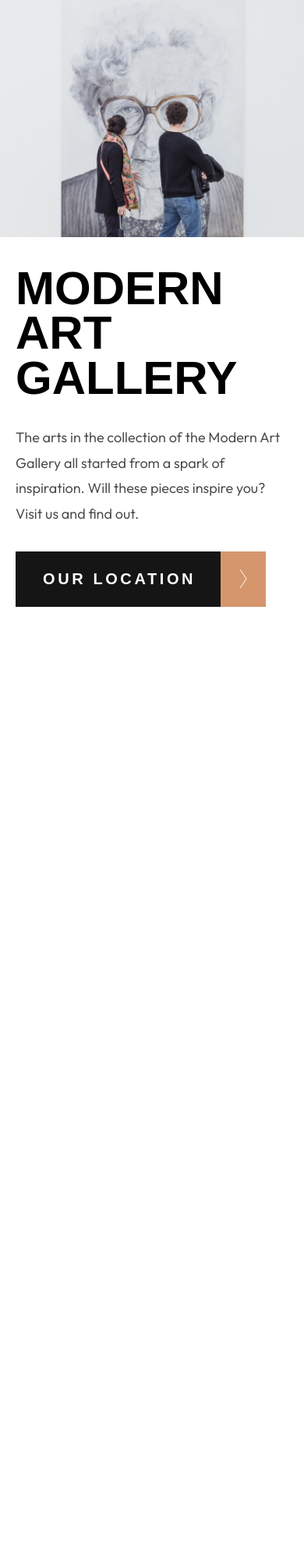
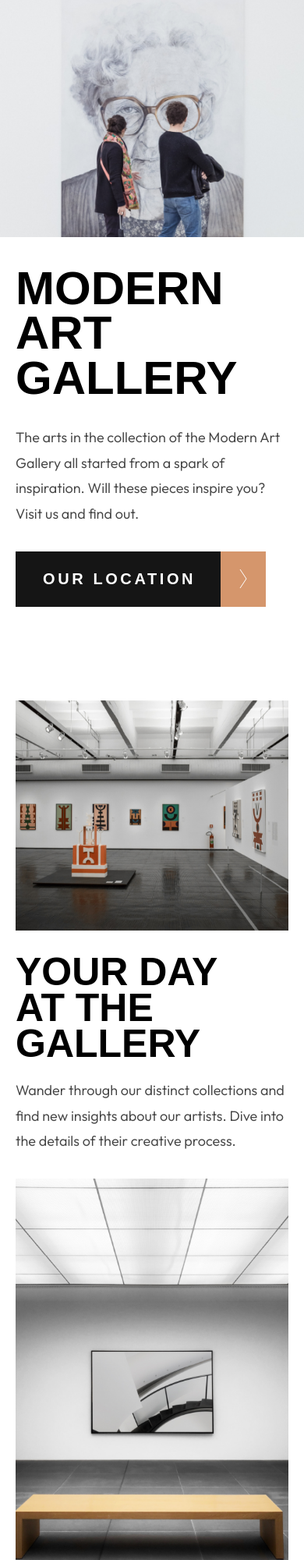
Before and after one commit to alvarobarrenadev/modern-art-gallery, a website built with Vite: page index.html in a window 390 px wide. Shown: the top 2000 px of the page at 78% size. Before the commit the page ends 898 px from the top, so only its background shows below. Built offline with nearby package versions, Linux system fonts and the light colour scheme; a web font is replaced by a local one.

Commit message:
Hero collection responsive finished

```diff
--- a/index.html
+++ b/index.html
@@ -53,6 +53,29 @@
         </div>
       </div>
     </header>
+
+    <main>
+      <div class="hero">
+        <div class="hero__collection">
+          <img src="img/gallery1.png" class="hero__collection--img" alt="Modern Art Gallery Hero Image 1">
+
+          <div class="hero__collection_description">
+            <h2 class="hero__collection_description--title">Your Day <br>at the Gallery</h2>
+            <p class="hero__collection_description--subtitle">Wander through our distinct collections and find new insights about our artists. Dive into the details of their creative process.</p>
+          </div>
+        </div>
+
+        <div class="hero__container">
+          <img src="img/gallery2.png" class="hero__container--img1" alt="Modern Art Gallery Hero Image 2">
+          <img src="img/gallery3.png" class="hero__container--img2" alt="Modern Art Gallery Hero Image 3">
+
+          <div class="hero__container_gallery">
+            <h3 class="hero__container_gallery--title">Come & Be Inspired</h3>
+            <p class="hero__container_gallery--description">We're excited to welcome you to our gallery and see how our collections influence you.</p>
+          </div>
+        </div>
+      </div>
+    </main>
     <script type="module" src="src/js/main.js"></script>
   </body>
 </html>
--- a/src/sass/layout/_header.scss
+++ b/src/sass/layout/_header.scss
@@ -53,6 +53,7 @@
             flex-direction: column;
             margin-top: 20rem;
             margin-right: 8rem;
+            padding-inline: 16rem;
         }
 
         &--title {
--- a/src/sass/layout/_hero.scss
+++ b/src/sass/layout/_hero.scss
@@ -1,2 +1,93 @@
 @use '@abstracts/variables' as v;
 @use '@abstracts/mixins' as mx;
+
+.hero {
+    margin-inline: auto; // From left to right
+    padding-inline: 2rem; // From left to right
+
+    @include mx.breakpoint(tablet) {
+        padding-inline: 2.9rem;
+    }
+
+    @include mx.breakpoint(desktop) {
+        padding-inline: 16.5rem;
+    }
+
+    &__collection {
+        @include mx.breakpoint(tablet) {
+            display: flex;
+            gap: 1rem;
+        }
+
+        &--img {
+            width: 100%;
+            height: 35dvh;
+            object-fit: cover;
+            object-position: 40% 20%;
+            margin-bottom: 2.5rem;
+
+            @include mx.breakpoint(tablet) {
+                order: 2;
+            }
+        }
+
+        &_description {
+            @include mx.breakpoint(tablet) {
+                display: flex;
+                flex-direction: column;
+                justify-content: center;
+                width: 100%;
+                order: 1;
+                max-width: 40%;
+                padding: 3rem;
+            }
+
+            &--title {
+                font-size: 5rem;
+                line-height: 2lh;
+                font-weight: 900;
+                margin-bottom: 2.1rem;
+            }
+
+            &--subtitle {
+                margin-bottom: 3.2rem;
+            }
+        }
+    }
+
+    &__container {
+
+        &--img1 {
+            width: 100%;
+            object-fit: cover;
+            height: 60dvh;
+            margin-bottom: 1.6rem;
+        }
+
+        &--img2 {
+            width: 100%;
+            object-fit: cover;
+            height: 25dvh;
+            margin-bottom: 1.6rem;
+        }
+
+        &_gallery {
+            background-color: v.$black;
+            margin-bottom: 12rem;
+            padding-inline: 2.4rem;
+            padding-block: 4.8rem;
+
+            &--title {
+                color: v.$white;
+                font-size: 5rem;
+                line-height: 2lh;
+                font-weight: 900;
+                margin-bottom: 2.4rem;
+            }
+
+            &--description {
+                color: v.$white;
+            }
+        }
+    }
+}
```
